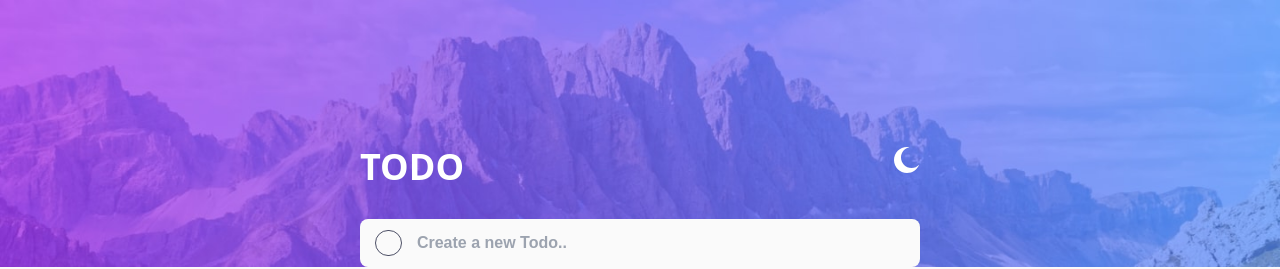
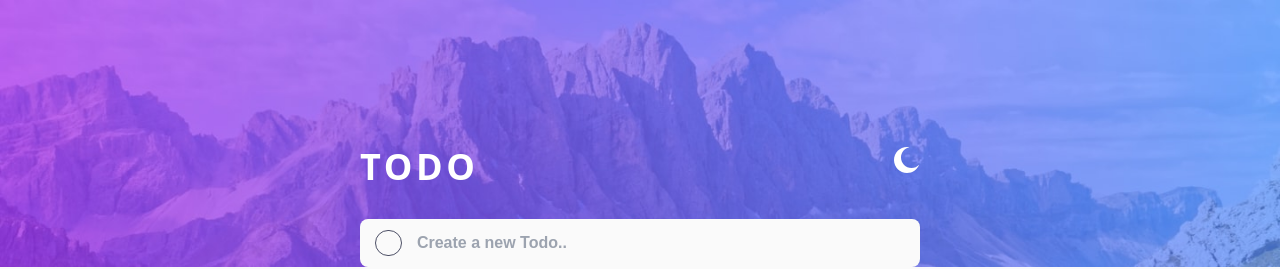
Before and after one commit to hxshan/Todo-App-React, a React (Vite) app: page / in a window 1280 px wide. Shown: the top 269 px of the page. Built offline with nearby package versions, Linux system fonts and the light colour scheme.

Commit message:
Update App.jsx
letter spacing for todo

```diff
--- a/src/App.jsx
+++ b/src/App.jsx
@@ -112,7 +112,7 @@
         -translate-x-2/4 w-[20rem] flex flex-col lg:top-1/3 md:w-[35rem] xl:top-[55%]"
       >
         <div className="top flex justify-between align-middle w-[20rem] md:w-[35rem]">
-          <h1 className="text-4xl font-bold text-[#FFFFFF]">TODO</h1>
+          <h1 className="text-4xl font-bold text-[#FFFFFF] tracking-widest">TODO</h1>
           <div className="theme hover:cursor-pointer" onClick={()=>toggleTheme()}>
             {
               userTheme == "dark" &&(
```
